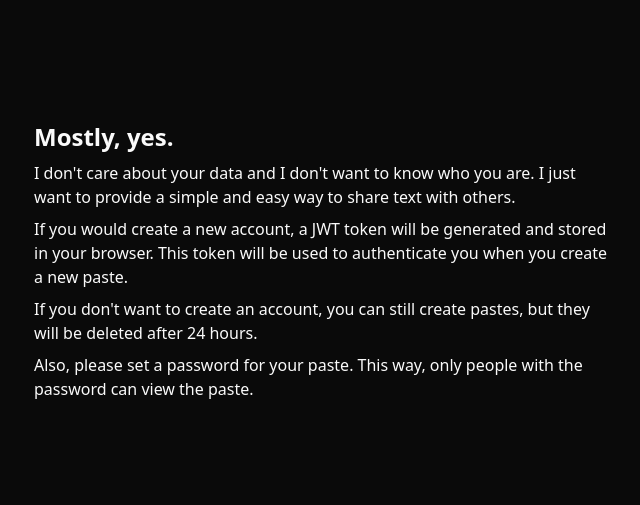
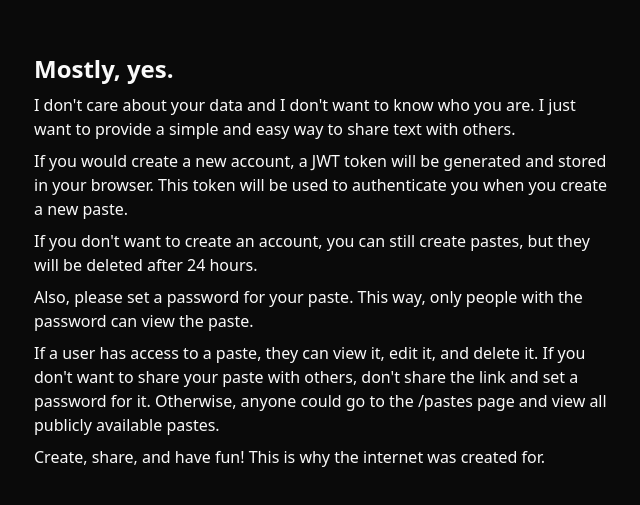
Before and after one commit to paulbgtr/pastegrin, a React (Vite) app in the folder frontend/: page / in a window 1280 px wide. Shown: the part 1019-1524 px from the top of the page, without its empty margins (318-958 px from the left). Built offline with nearby package versions, Linux system fonts and the light colour scheme.

Commit message:
chore: update faq

```diff
--- a/frontend/src/routes/root.tsx
+++ b/frontend/src/routes/root.tsx
@@ -52,9 +52,23 @@ const Root = () => {
               If you don't want to create an account, you can still create
               pastes, but they will be deleted after 24 hours.
             </p>
+
             <p>
               Also, please set a password for your paste. This way, only people
               with the password can view the paste.
+            </p>
+
+            <p>
+              If a user has access to a paste, they can view it, edit it, and
+              delete it. If you don't want to share your paste with others,
+              don't share the link and set a password for it. Otherwise, anyone
+              could go to the /pastes page and view all publicly available
+              pastes.
+            </p>
+
+            <p>
+              Create, share, and have fun! This is why the internet was created
+              for.
             </p>
           </div>
         </div>
```
